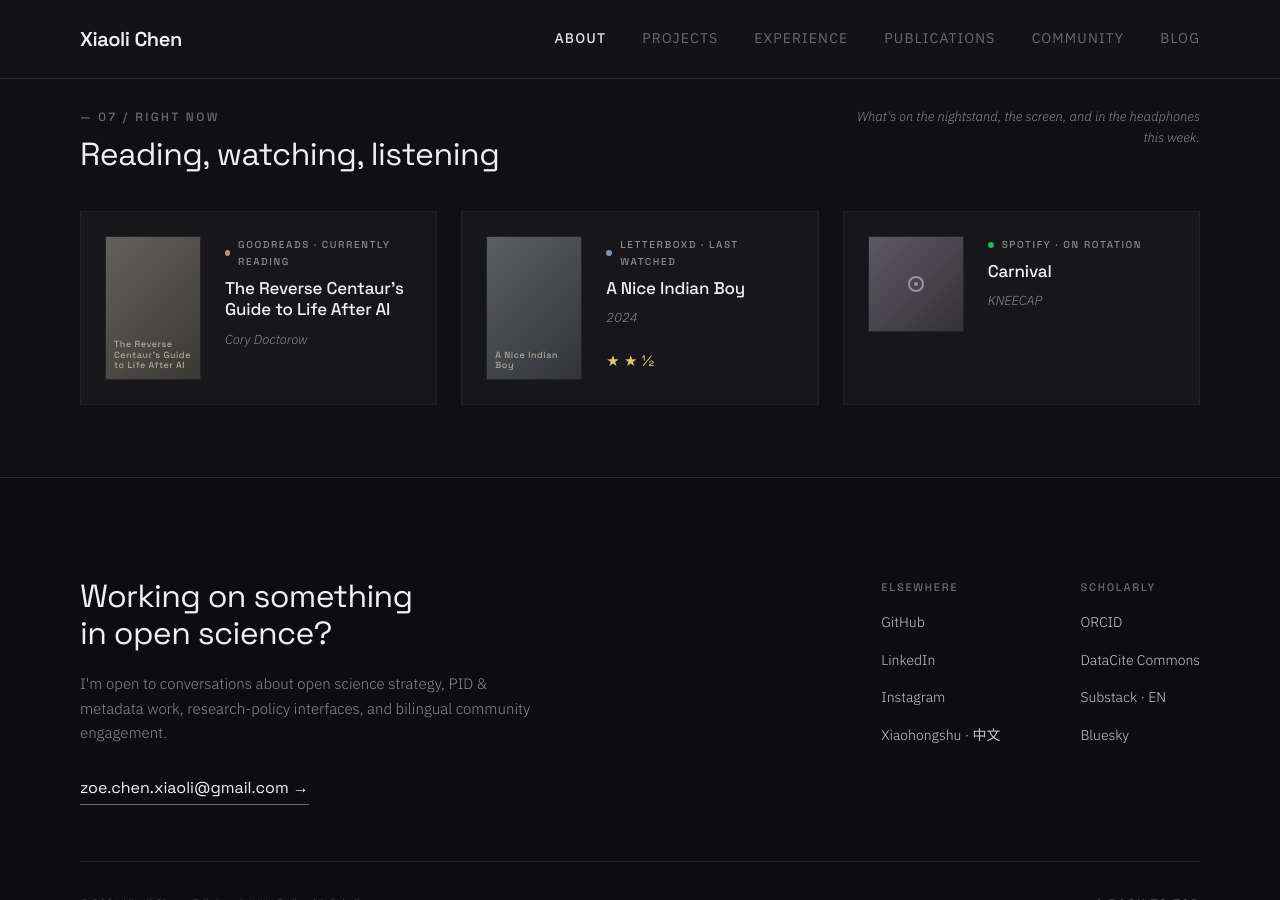
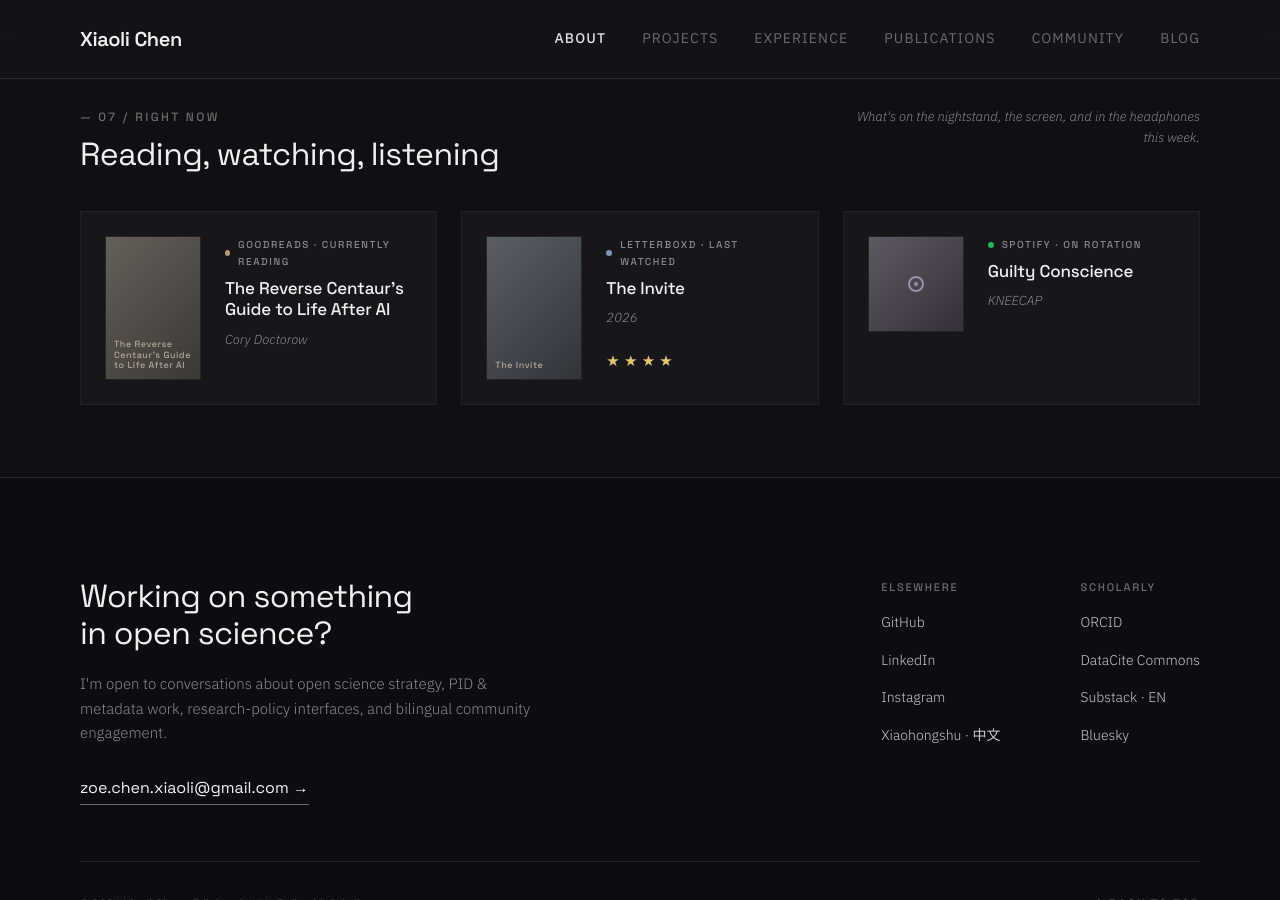
Before and after one commit to xchen101/xchen101.github.io, a Jekyll site: the page built from index.md, in a window 1280 px wide and 900 px high, scrolled down 6679 px. Built offline with Jekyll 4.4.1, drawn with Linux system fonts in a browser that asks for light colours; comment, search, counter and statistics services are not loaded; grey boxes are pictures that could not be loaded.

Commit message:
update: Right Now widget data (auto)

```diff
--- a/_data/now.yml
+++ b/_data/now.yml
@@ -1,4 +1,4 @@
-# Right now — auto-generated by Hermes cron on 2026-07-08 17:00 UTC
+# Right now — auto-generated by Hermes cron on 2026-07-08 23:00 UTC
 # Sources: Goodreads RSS / Letterboxd RSS / Spotify API
 
 reading:
@@ -14,18 +14,18 @@ watching:
   service: "Letterboxd"
   accent: "#7A95B5"
   label: "Last watched"
-  title: "A Nice Indian Boy"
-  year: "2024"
-  rating: 2.5
+  title: "The Invite"
+  year: "2026"
+  rating: 4.0
   profile_url: "https://letterboxd.com/soyoungsogone/"
-  image: "https://a.ltrbxd.com/resized/film-poster/1/0/1/7/1/6/2/1017162-a-nice-indian-boy-0-600-0-900-crop.jpg?v=4ba2bf296a"
+  image: "https://a.ltrbxd.com/resized/film-poster/8/5/4/8/3/1/854831-the-invite-2026-0-600-0-900-crop.jpg?v=ee72905e48"
 
 listening:
   service: "Spotify"
   accent: "#1DB954"
   label: "On rotation"
-  title: "Carnival"
+  title: "Guilty Conscience"
   artist: "KNEECAP"
-  url: "https://open.spotify.com/track/62Er4GiHxuWRKnR5xTzr54"
+  url: "https://open.spotify.com/track/559wXxr2rb04rn7t3M3HPx"
   profile_url: "https://open.spotify.com/"
-  image: "https://i.scdn.co/image/ab67616d00001e02041959df72c5e828894be6f2"
+  image: "https://i.scdn.co/image/ab67616d00001e027c38d08447b183eeec238de4"
```
